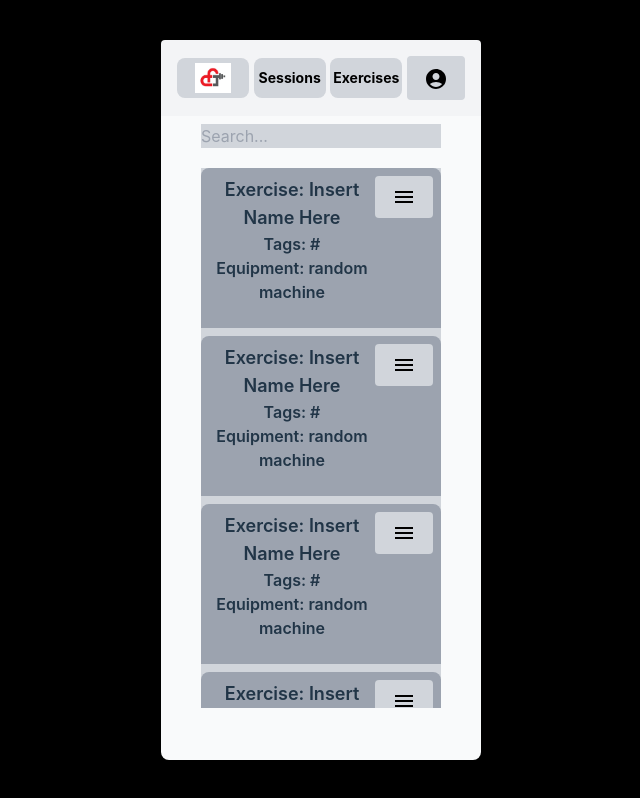
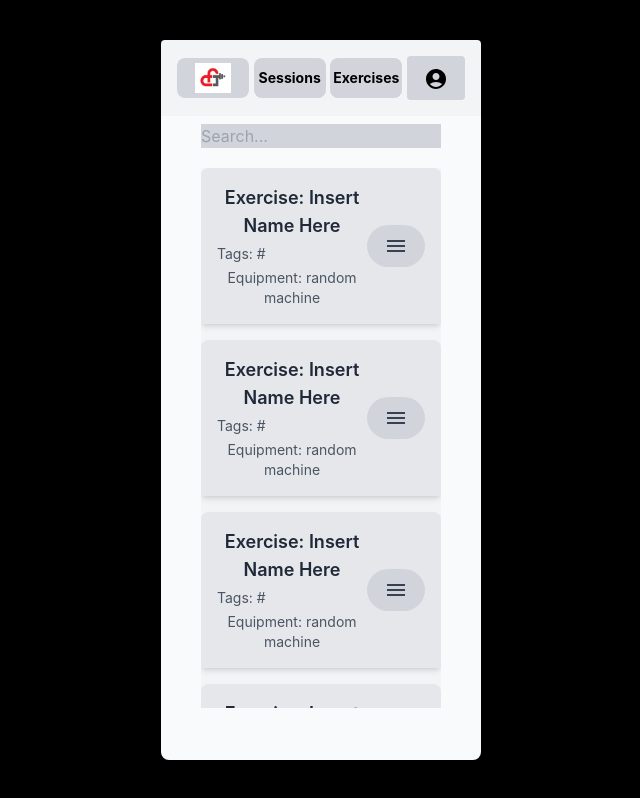
Before and after one commit to JoshuaW13/ConceptFitness, a React (Vite) app in the folder conceptFitness/: page /exerciseLogs in a window 1280 px wide. Shown: the whole page, without its empty margins (319-959 px from the left). Built offline with nearby package versions, Linux system fonts and the light colour scheme.

Commit message:
Updated styling for logs pages to be cleaner

```diff
--- a/conceptFitness/src/components/DropDown.jsx
+++ b/conceptFitness/src/components/DropDown.jsx
@@ -15,12 +15,17 @@ function DropDown({ InitialComponent: InitialComponentProp, HiddenComponents })
     const hiddenComponentsArray = Array.isArray(HiddenComponents) ? HiddenComponents : [HiddenComponents];
 
     return (
-        <div className="w-full flex flex-col items-center max-h-full">
-            <InitialComponent />
+        <div className="w-full flex flex-col items-center">
+            {/* Initial Component with margin between dropdown items */}
+                <InitialComponent />
+            {/* Hidden content with smooth transition */}
             {isContentVisible && (
                 <div
-                    className={`flex flex-col gap-4 bg-white w-full p-4 rounded-lg shadow-md mt-2 transition-all duration-300 ease-in-out transform ${hiddenComponentsArray.length === 1 ? 'overflow-clip' : 'overflow-y-auto'}`}
-                    style={{ maxHeight: isContentVisible ? '400px' : '0' }} // Control the expansion height
+                    className={`flex flex-col gap-4 bg-white w-full p-4 rounded-b-lg shadow-md transition-all duration-300 ease-in-out transform ${hiddenComponentsArray.length === 1 ? 'overflow-clip' : 'overflow-y-auto'}`}
+                    style={{
+                        opacity: isContentVisible ? 1 : 0,
+                        transform: isContentVisible ? 'translateY(0)' : 'translateY(-10px)',  // Smooth fade-in and translate effect
+                    }}
                 >
                     {hiddenComponentsArray.map((Component, index) => (
                         <Component key={index} />
--- a/conceptFitness/src/components/ExerciseData.jsx
+++ b/conceptFitness/src/components/ExerciseData.jsx
@@ -1,22 +1,23 @@
-import React from 'react'
-import '../App.css'
-import ExerciseGraph from "../assets/exerciseGraph.jpg"
+import React from 'react';
+import '../App.css';
+import ExerciseGraph from "../assets/exerciseGraph.jpg";
+import DateInput from './DateInput';
 
+function ExerciseData({ onClick }) {
+  return (
+    <div className="bg-gray-100 w-full rounded-lg shadow-sm p-4 font-semibold">
+      <div className="flex flex-col gap-2 mb-4">
+        <p className="text-gray-700 text-sm">Current Reps: 0</p>
+        <p className="text-gray-700 text-sm">Current Sets: 0</p>
+        <p className="text-gray-700 text-sm">Max Weight: 0</p>
+      </div>
 
-function ExerciseData({onClick}) {
-
-  return (
-    <div className='bg-gray-200 w-full rounded-lg font-semibold' onClick={onClick}>
-        <p>Current Reps: 0</p>
-        <p>Current Sets: 0</p>
-        <p>Max Weight: 0</p>
-        <img src={ExerciseGraph} alt="" />
-        <form className=''>
-            <label htmlFor="date">Date:</label>
-            <input type="date" id="date" name="date"  className='bg-gray-200'/>
-        </form>
+      <div className="relative">
+        <img src={ExerciseGraph} alt="Exercise Graph" className="w-full rounded-lg mb-4" />
+      </div>
+    <DateInput></DateInput>
     </div>
-  )
+  );
 }
 
-export default ExerciseData
+export default ExerciseData;
--- a/conceptFitness/src/components/ExerciseDataHeader.jsx
+++ b/conceptFitness/src/components/ExerciseDataHeader.jsx
@@ -1,31 +1,32 @@
 import React, { useState } from 'react';
-import '../App.css'
-import Popup from './Popup'
+import '../App.css';
+import Popup from './Popup';
 import Menu from "@mui/icons-material/Menu";
-import ExerciseDataPopup from "../components/ExerciseDataPopup"
+import ExerciseDataPopup from "../components/ExerciseDataPopup";
 
+function ExerciseDataHeader({ onClick }) {
+  const [isPopupVisible, setIsPopupVisible] = useState(false);
 
-function ExerciseDataHeader({onClick}) {
-const [isPopupVisible, setIsPopupVisible] = useState(false);
   return (
-    <div className='p-2 bg-gray-400 w-full rounded-t-lg font-semibold flex justify-between relative items-start'>
-        <div className='flex items-center flex-col justify-betweenvp-2 rounded-lg mb-4 'onClick={onClick}>
-            <p className='text-lg rounded-t-lg'>Exercise: Insert Name Here</p>
-            <p className='text-base'>Tags: #</p>
-            <p className='text-base'>Equipment: random machine</p>
+    <div className="p-4 bg-gray-200 w-full rounded-t-lg shadow-md flex justify-between items-center relative cursor-pointer shadow-md transition-transform hover:scale-105 transform">
+      <div className="flex items-start flex-col justify-between gap-1" onClick={onClick}>
+        <p className="text-lg text-gray-800 font-semibold">Exercise: Insert Name Here</p>
+        <p className="text-sm text-gray-600">Tags: #</p>
+        <p className="text-sm text-gray-600">Equipment: random machine</p>
+      </div>
 
-      </div>
       <button
-            className="flex items-center text-black bg-gray-300 hover:bg-gray-400 px-4 py-2 rounded transition duration-200 focus:outline-none"
+        className="flex items-center text-gray-700 bg-gray-300 hover:bg-gray-400 px-4 py-2 rounded-full transition duration-200 focus:outline-none focus:ring-2 focus:ring-indigo-300"
         onClick={() => setIsPopupVisible(!isPopupVisible)}
       >
         <Menu />
       </button>
+
       {isPopupVisible && (
-          <Popup onClick={() => setIsPopupVisible(false)} Content={ExerciseDataPopup}></Popup>
+        <Popup onClick={() => setIsPopupVisible(false)} Content={ExerciseDataPopup} />
       )}
     </div>
-  )
+  );
 }
 
-export default ExerciseDataHeader
+export default ExerciseDataHeader;
--- a/conceptFitness/src/pages/ExerciseLogs.jsx
+++ b/conceptFitness/src/pages/ExerciseLogs.jsx
@@ -4,7 +4,7 @@ import NavBar from '../components/NavBar';
 import HomeButton from '../components/HomeButton';
 import ExerciseDataHeader from '../components/ExerciseDataHeader';
 import DropDown from '../components/DropDown';
-import ExerciseData from '../components/ExerciseData'
+import ExerciseData from '../components/ExerciseData';
 import LogNavbar from '../components/LogNavBar';
 
 function ExerciseLogs() {
@@ -17,17 +17,17 @@ function ExerciseLogs() {
                 key={i}
                 InitialComponent={ExerciseDataHeader}
                 HiddenComponents={ExerciseData}
-            ></DropDown>
-        )
+            />
+        );
     }
 
     return (
         <div className='w-full h-full flex flex-col items-center gap-2'>
-            <LogNavbar></LogNavbar>
+            <LogNavbar />
             <div className='bg-black w-[75%] rounded-lg'>
                 <input type="text" placeholder='Search...' className='text-black bg-gray-300 w-full' />
             </div>
-            <div className='h-[75%] w-[75%] bg-gray-300 flex flex-col gap-2 overflow-y-auto m-3 scrollbar-hidden'>
+            <div className='h-[75%] w-[75%] bg-gray-100 flex flex-col gap-4 overflow-y-auto m-3 scrollbar-hidden'>
                 {exerciseLogs}
             </div>
         </div>
--- a/conceptFitness/src/pages/SessionLogs.jsx
+++ b/conceptFitness/src/pages/SessionLogs.jsx
@@ -30,7 +30,7 @@ function SessionLogs() {
             <LogNavbar></LogNavbar>
             <SearchBar></SearchBar>
             <DateInput></DateInput>
-            <div className='h-[75%] w-[75%] bg-gray-200 flex flex-col gap-2 overflow-y-auto m-3 scrollbar-hidden'>
+            <div className='h-[75%] w-[75%] bg-gray-100 flex flex-col gap-2 overflow-y-auto m-3 scrollbar-hidden'>
                 {sessionLogs}
             </div>
         </div>
```
Lines whose indentation alone changed are shown as unchanged.
